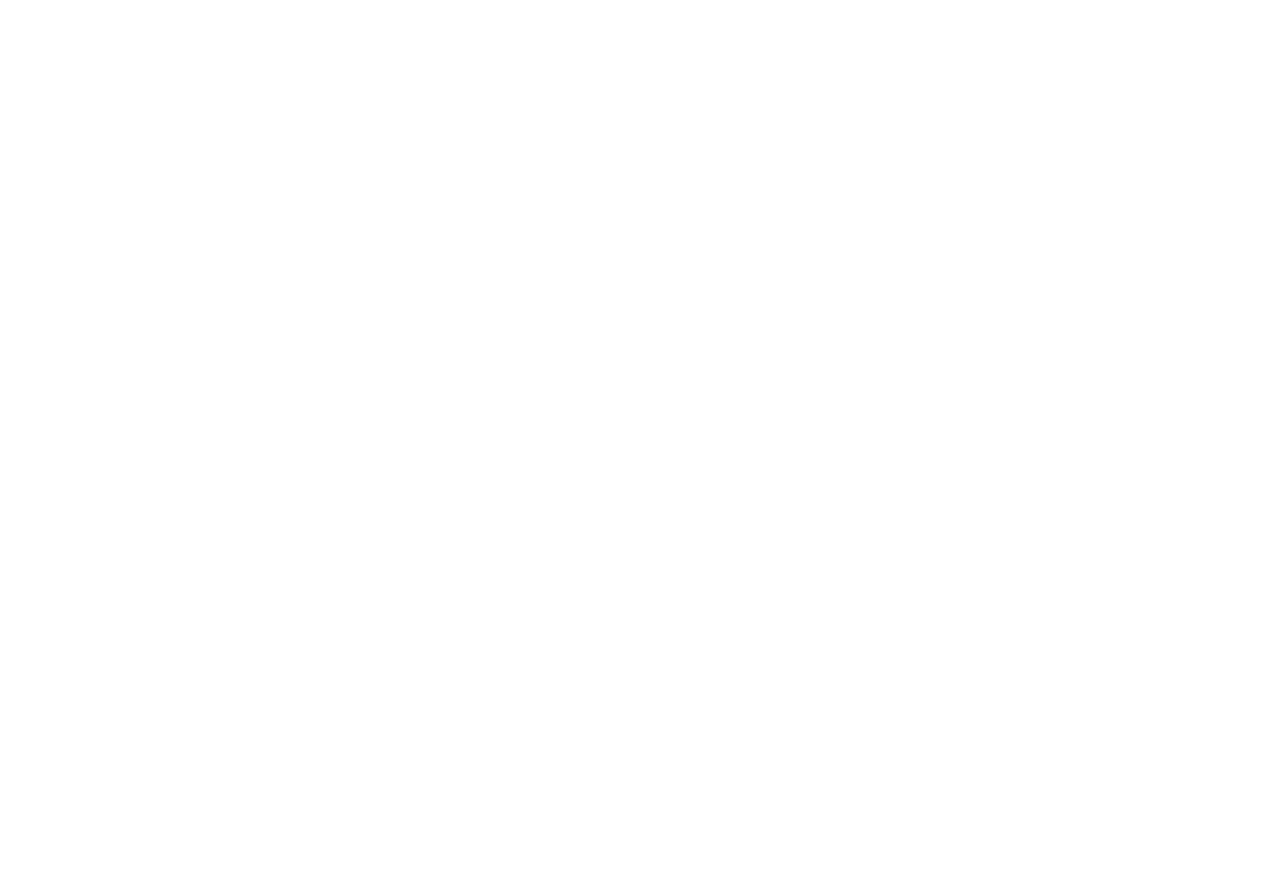
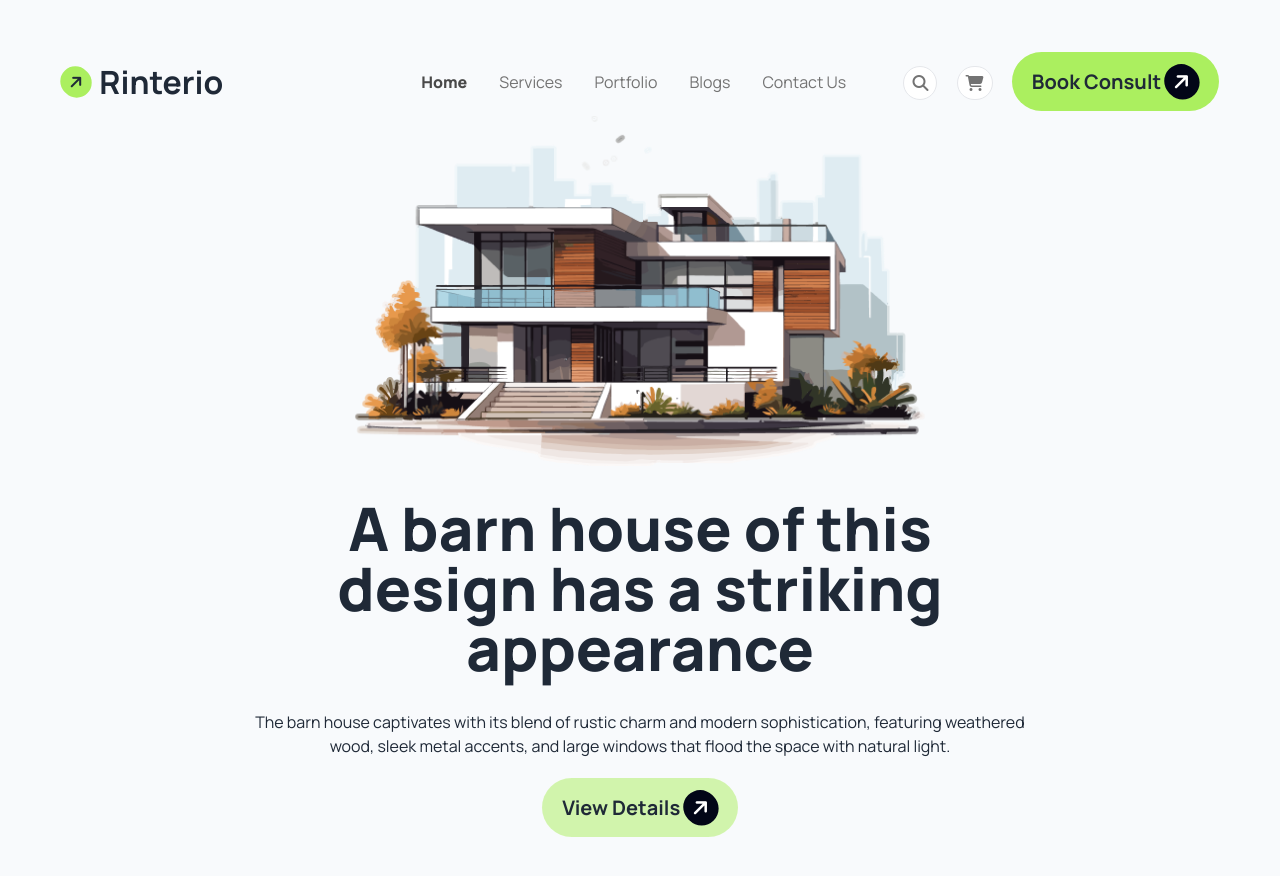
Before and after one commit to MonifaAnna/asssingment-3, a plain HTML site: page index.html in a window 1280 px wide. Before the commit the page ends 800 px from the top, so only its background shows below. Drawn offline with nearby package versions, Linux system fonts and the light colour scheme.

Commit message:
header done

```diff
--- a/index.html
+++ b/index.html
@@ -20,14 +20,82 @@
         extend: {
           colors: {
             clifford: '#da373d',
-            FontFamily:"manrope"
-          }
+            primary:"#ABEF5F",
+            secondary:"#ABEF5F80",
+            body:""
+          },
+          fontFamily: {
+            manrope:"Manrope"
+          },
         }
       }
     }
   </script>
 </head>
-<body>
-
+<body class="font-manrope bg-slate-50 ">
+    <header class="w-11/12 mx-auto  pt-12 pb-32">
+        <!-- navbar start -->
+        <div class="navbar ">
+            <div class="navbar-start ">
+                <div class= "flex justify-center items-center ">
+                <i class="bg-primary p-2 rounded-full -rotate-45 fa-solid fa-arrow-right  sm:ml-0 "></i>
+                <a class="text-[32px] font-bold pl-2">Rinterio</a>
+            </div>
+            </div>
+            <div class="navbar-center hidden lg:flex">
+                <ul class="menu menu-horizontal px-1">
+                        <li><a href="" class="text-[#494949] text-[16px] font-extrabold">Home</a></li>
+                        <li><a href="" class="text-[#737373] text-[16px] font-normal">Services</a></li>
+                        <li><a href="" class="text-[#737373] text-[16px] font-normal">Portfolio</a></li>
+                        <li><a href="" class="text-[#737373] text-[16px] font-normal">Blogs</a></li>
+                        <li><a href="" class="text-[#737373] text-[16px] font-normal">Contact Us</a></li>
+                </ul>
+            </div>
+            <div class="navbar-end  md:w-[600px]">
+            <div class="lg:space-x-4 sm:space-x-2 hidden sm:block  ">
+                <i class="fa-solid fa-magnifying-glass bg-[#FFFFFF] text-[#737373] border rounded-full p-2"></i>
+                <i class="fa-solid fa-cart-shopping bg-[#FFFFFF] text-[#737373] border rounded-full p-2"></i>
+                <a class=" bg-primary text-xl font-bold rounded-[32px] py-4 px-5">
+                Book Consult
+                <i class="bg-slate-950 text-white p-2 rounded-full -rotate-45 fa-solid fa-arrow-right "></i>
+                </a>
+            </div>
+            <div class="dropdown">
+                <div tabindex="0" role="button" class=" lg:hidden">
+                        <i class="fa-solid fa-bars text-2xl bg-[#FFFFFF] ml-20 text-[#737373] border rounded-full py-2 px-4"></i>
+                    </div>
+                    <ul
+                    tabindex="0"
+                    class="menu menu-sm dropdown-content bg-base-100 rounded-box lg:hidden z-[1] mt-3 p-2 shadow">
+                    <li><a href="" class="text-[#494949] text-[16px] font-extrabold">Home<a></li>
+                    <li><a href="" class="text-[#737373] text-[16px] font-normal">Services</a></li>
+                    <li><a href="" class="text-[#737373] text-[16px] font-normal">Portfolio</a></li>
+                    <li><a href="" class="text-[#737373] text-[16px] font-normal">Blogs</a></li>
+                    <li><a href="" class="text-[#737373] text-[16px] font-normal">Contact Us</a></li>
+                </ul>
+            </div>
+            </div>
+        </div>
+        <!-- banner section -->
+         <section>
+            <div class="flex flex-col items-center justify-center">
+            <!-- image-content -->
+             <div>
+                <img src="./assets/banner.png" alt="">
+             </div>
+             <!-- text-content -->
+              <div class="lg:w-4/6 text-center space-y-8 pt-8">
+                <h1 class="text-4xl sm:text-5xl lg:text-6xl font-extrabold">A barn house of this design has a striking appearance</h1>
+                <p class=" text-[rgb(73, 73, 73)] pb-8">The barn house captivates with its blend of rustic charm and modern sophistication, featuring weathered wood, sleek metal accents, and large windows that flood the space with natural light.</p>
+                 <a class=" bg-secondary text-xl font-bold rounded-[32px] py-4 px-5">
+                    View Details
+                <i class="bg-slate-950 text-white p-2 rounded-full -rotate-45 fa-solid fa-arrow-right "></i>
+                </a>
+              </div>
+              </div>
+         </section>
+    </header>
+    <main></main>
+    <footer></footer>
 </body>
 </html>
```
